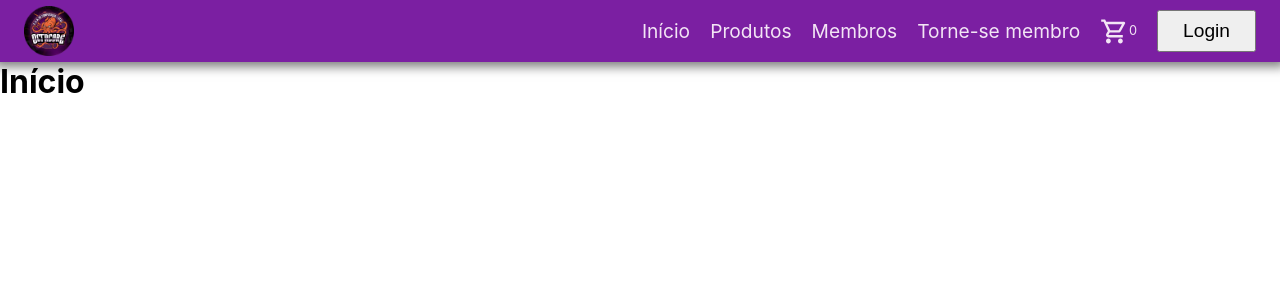
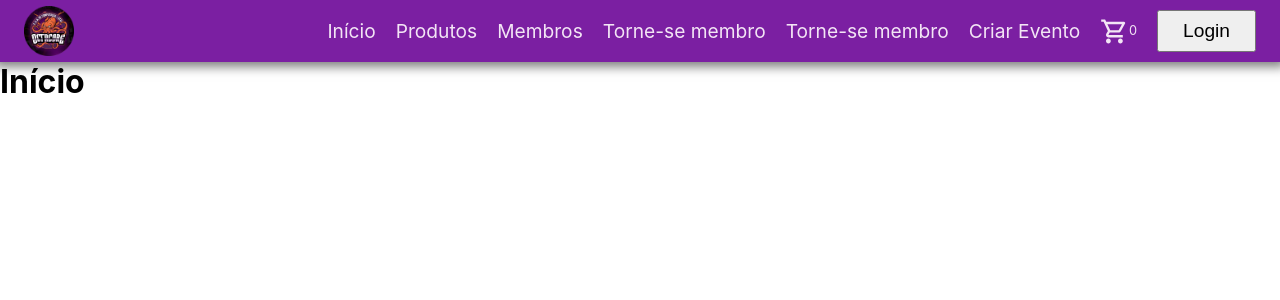
Before and after one commit to WilamisAviz15/Frontend-Atletica, a React (Create React App) app: page / in a window 1280 px wide. Shown: the top 300 px of the page. Built offline with nearby package versions, Linux system fonts and the light colour scheme.

Commit message:
criar evento rota no header

```diff
--- a/src/App.tsx
+++ b/src/App.tsx
@@ -8,6 +8,7 @@ import Products from "./pages/products";
 import Members from "./pages/members";
 import Cart from "./components/cart";
 import MembersForm from "./pages/members/members-form";
+import EventCreation from "./pages/event_creation";
 
 function App() {
   return (
@@ -52,6 +53,13 @@ function App() {
           </Header>
         }
       ></Route>
+      <Route
+        path="/event-creation"
+        element={
+          <Header>
+            <EventCreation />
+          </Header>}>
+      </Route>
       <Route path="/auth" element={<Auth />}></Route>
     </Routes>
   );
--- a/src/components/header/index.tsx
+++ b/src/components/header/index.tsx
@@ -24,6 +24,12 @@ const Header = ({ children }: { children: JSX.Element }) => {
           <li>
             <Link to="/torne-se-membro">Torne-se membro</Link>
           </li>
+          <li>
+            <Link to="/torne-se-membro">Torne-se membro</Link>
+          </li>
+          <li>
+            <Link to="/event-creation">Criar Evento</Link>
+          </li>
           <li className={styles.cart}>
             <Link to="/carrinho">
               <CartIcon />
--- /dev/null
+++ b/src/pages/event_creation/index.tsx
@@ -0,0 +1,12 @@
+import React, { useEffect, useState } from "react";
+
+const EventCreation = () => {
+
+    return (
+        <>
+            <h1>EventCreation</h1>
+        </>
+    );
+};
+
+export default EventCreation;
```
